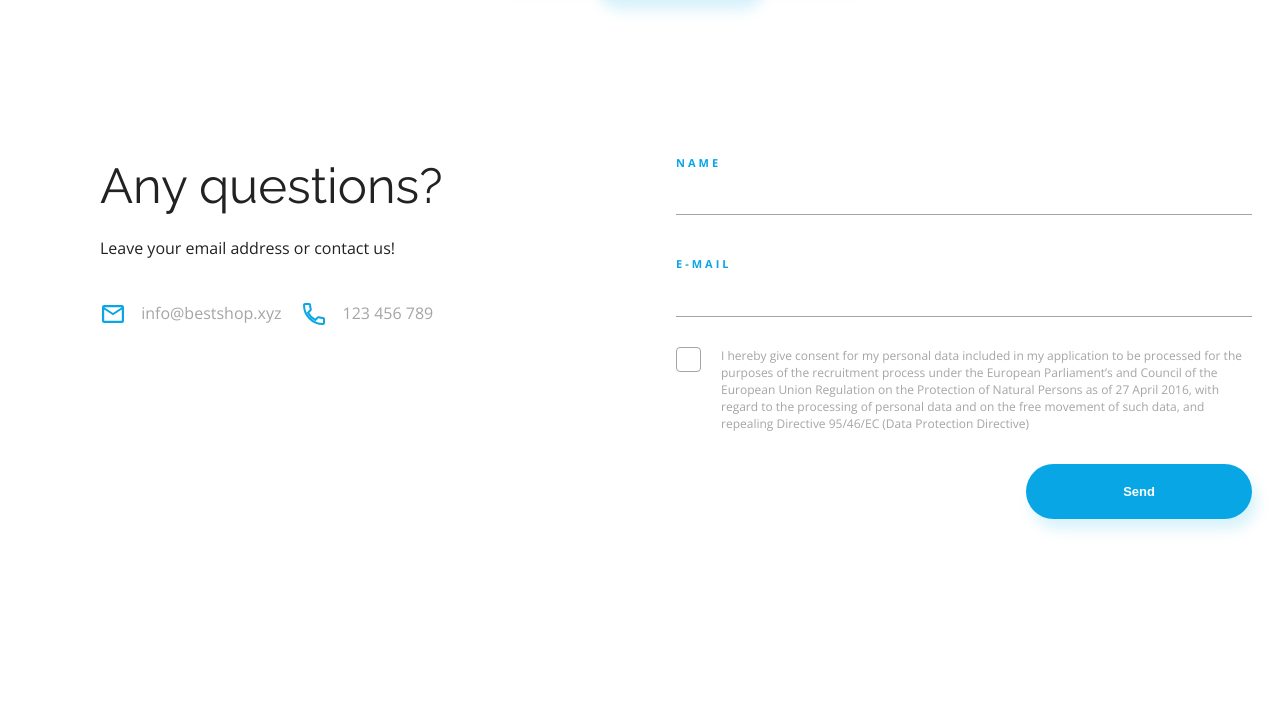
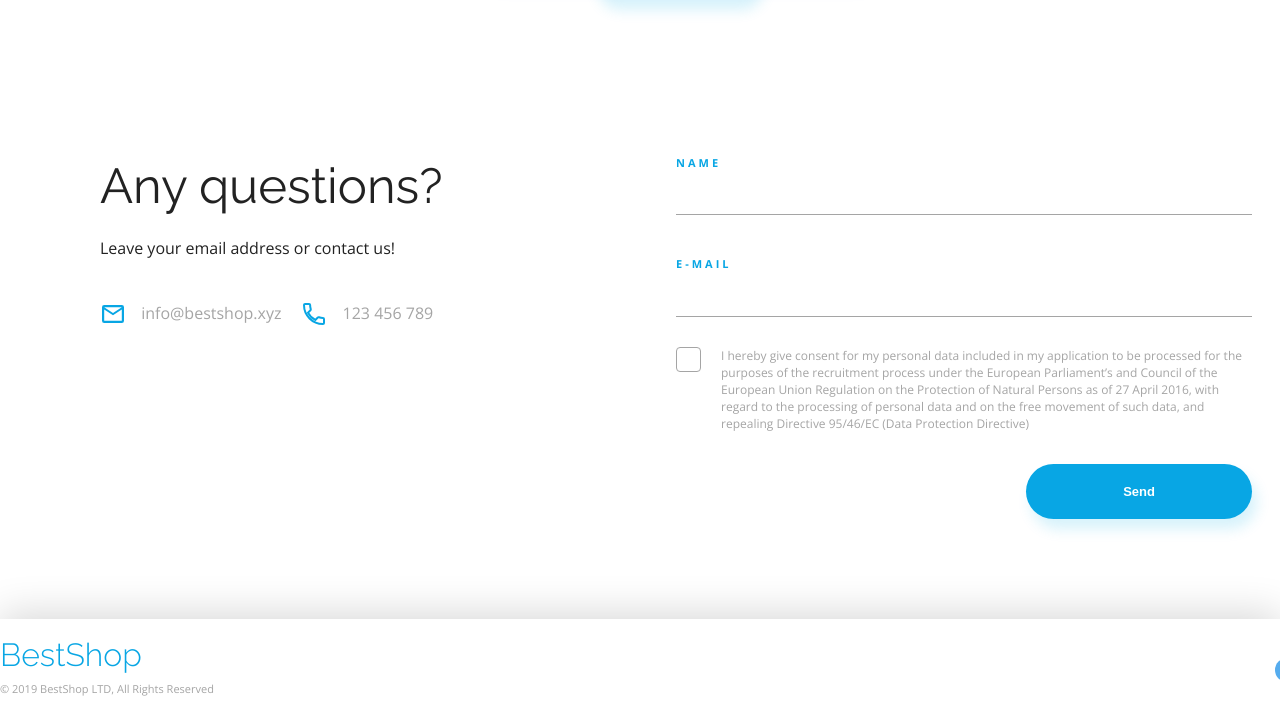
Before and after one commit to janek78/BestShop, a plain HTML site: page index.html in a window 1280 px wide. Shown: the part 3300-4021 px from the top of the page. Before the commit the page ends 3919 px from the top, so only its background shows below. Drawn offline with nearby package versions, Linux system fonts and the light colour scheme.

Commit message:
Wykonanie stopki footer

```diff
--- a/index.html
+++ b/index.html
@@ -39,7 +39,7 @@
         </div>
         <img src="assets/Background.png" alt="Image of Open your shop" class="open-shop__img">
     </section>
-    <section class="statistics">
+    <section class="statistics" id="why-us">
         <div class="container">
             <h2 class="statistics__title">
                 The most popular sales platform in country
@@ -73,7 +73,7 @@
             </div>
         </div>
     </section>
-    <section class="benefits">
+    <section class="benefits" id="benefits">
         <div class="benefits__container container">
             <div class="benefits__single benefits__single--notebook">
                 <div class="benefits__text">
@@ -227,6 +227,17 @@
         </div>
     </section>
 </main>
-
+<footer class="footer">
+    <div class="footer__container container">
+        <div class="footer__info">
+            <a href="#" class="logo">BestShop</a>
+            <span class="footer__copy">© 2019 BestShop LTD, All Rights Reserved</span>
+        </div>
+        <div class="footer__icons">
+            <a href="https://twitter.com/?lang=en"><img src="assets/Twitter.svg" alt="twitter"/></a>
+            <a href="https://www.facebook.com"><img src="assets/Facebook.svg" alt="facebook"/></a>
+        </div>
+    </div>
+</footer>
 </body>
 </html>
--- a/style/style.css
+++ b/style/style.css
@@ -507,3 +507,28 @@ h2{
     margin-top: 20px;
     align-self: flex-end;
 }
+
+/* Footer*/
+.footer {
+    box-shadow: 0 -5px 40px #00000029;
+    padding: 20px 0;
+}
+.footer__container{
+    display: flex;
+    justify-content: space-between;
+    align-items: center;
+}
+.footer__info{
+    display: flex;
+    flex-direction: column;
+    justify-content: space-around;
+}
+.footer__copy {
+    font-size: 0.6875rem;
+    line-height: 1.5rem;
+    color: var(--color-grey);
+    margin-top: 6px;
+}
+.footer__icons a:first-of-type {
+    margin-right: 25px;
+}
```
